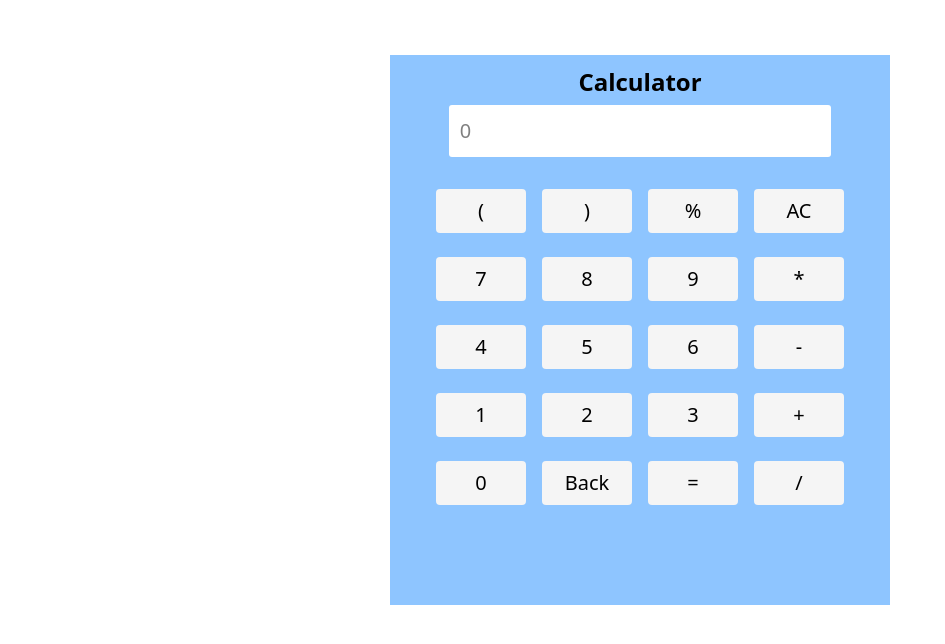
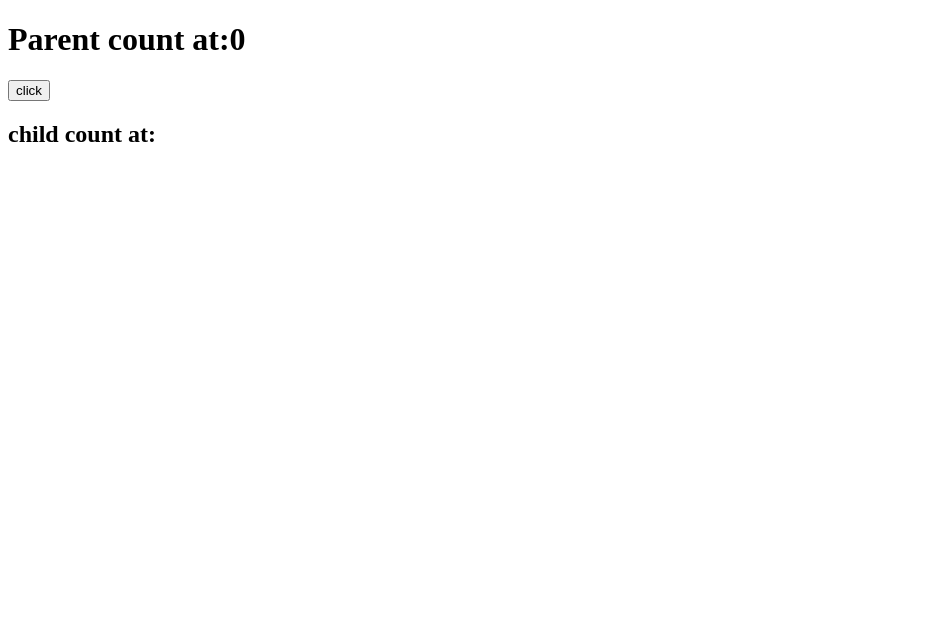
Before and after one commit to bobbyDeepak1415/Calculator_react, a React (Vite) app: page / in a window 1280 px wide. Shown: the top 644 px of the page, without its empty margins (0-945 px from the left). Built offline with nearby package versions, Linux system fonts and the light colour scheme.

Commit message:
setup done

```diff
--- /dev/null
+++ b/src/Child.jsx
@@ -0,0 +1,13 @@
+import React from 'react'
+
+const Child = () => {
+
+    console.log("child rendering...")
+  return (
+    <div>
+      <h2>child count at:</h2>
+    </div>
+  )
+}
+
+export default Child
--- a/src/Demo.jsx
+++ b/src/Demo.jsx
@@ -1,7 +1,21 @@
-import React from "react";
+import React, { useState } from "react";
+import Child from "./Child";
+import handleClick from "./handleClick";
 
 const Demo = () => {
-  return <div></div>;
+  console.log("rendering parent...");
+
+
+
+  const [count,setCount]=useState(0)
+  return (
+    <div>
+      <h1>Parent count at:{count}</h1>
+      <button onClick={()=>handleClick(setCount)}>click</button>
+      {/* <button>+</button> */}
+      <Child />
+    </div>
+  );
 };
 
 export default Demo;
--- a/src/handleClick.jsx
+++ b/src/handleClick.jsx
@@ -1,5 +1,5 @@
-const handleClick = () => {
-
+const handleClick = (count) => {
+  return (count = count + 1);
 };
 
 export default handleClick;
--- a/src/main.jsx
+++ b/src/main.jsx
@@ -1,11 +1,11 @@
 import { StrictMode } from 'react'
 import { createRoot } from 'react-dom/client'
-import App from './App.jsx'
+// import App from './App.jsx'
 import Demo from './Demo.jsx'
 
 createRoot(document.getElementById('root')).render(
   <StrictMode>
-    <App />
+    {/* <App /> */}
     <Demo/>
   </StrictMode>,
 )
```
